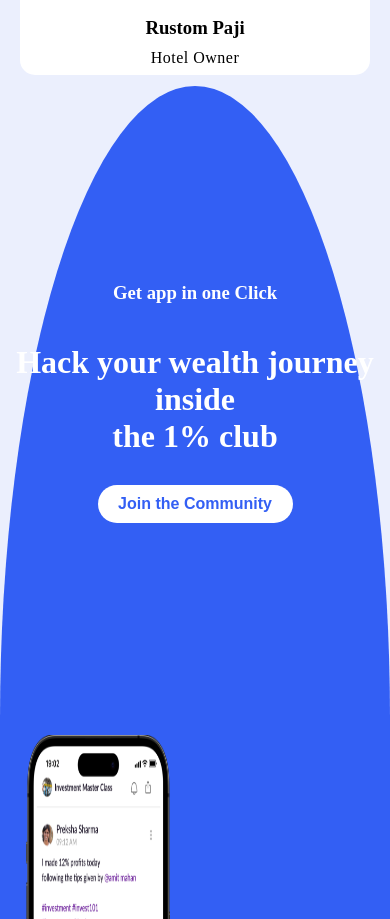
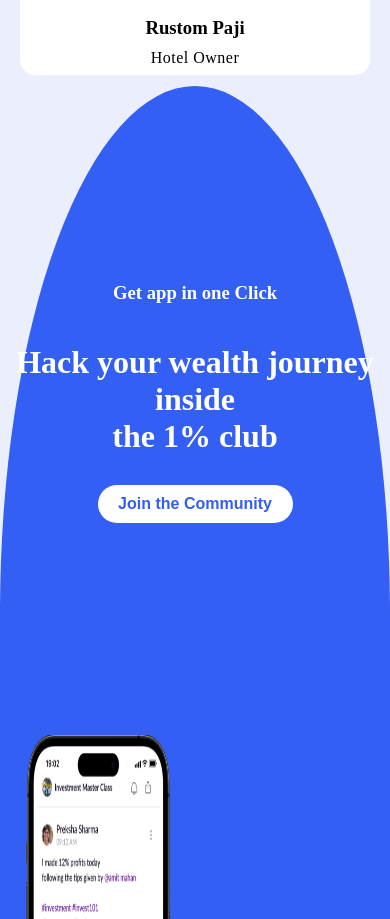
Before and after one commit to Kaushal12Shinde/Rigi-Assignment, a plain HTML site: page index.html in a window 390 px wide. Shown: the part 4223-5142 px from the top of the page. Drawn offline with Linux system fonts and the light colour scheme.

Commit message:
comments

```diff
--- a/style.css
+++ b/style.css
@@ -8,6 +8,7 @@
     padding: 0;
     box-sizing: border-box;
 }
+
 .flexUtil{
     display: flex;
     justify-content: center;
@@ -96,6 +97,8 @@
         }
     }
 
+/* -------About----- */
+
     .about{
         width: 100%;
         padding: 3% 5%;
@@ -161,6 +164,7 @@
         align-items: center;
         gap: 50px;
     }
+
         .sec > .secLeft{
             /* width: 50%; */
             width: 40%;
@@ -170,6 +174,7 @@
             justify-content: space-between;
             gap: 20px;
         }
+
         .sec > .secRight{
             max-width: 35%;
             border-radius: 15px;
@@ -182,6 +187,7 @@
             width: fit-content;
             object-fit: cover;
         }
+
         .secLeft>button{
             background-color: var(--primcol);
             width: 50%;
@@ -217,6 +223,7 @@
     }
 
 /* -------courses----- */
+
     .courses{
         background-color: var(--backDrop);
         padding: 3%;
@@ -317,6 +324,7 @@
             text-align: justify;
 
         }
+
         .testimg{
             width:60px;
             height: 60px;
@@ -394,6 +402,9 @@
         .source>img{
             margin-inline: 10px;
         }
+
+/* -----domDesign---- */
+
     .domImg{
         width: 100%;
         height:70vh;
@@ -432,10 +443,12 @@
         gap: 30px;
         z-index: 9;
     }
+
     .join>h3,h1{
         color: white;
         text-align: center;
     }
+
     .join> button{
         background-color: white;
         width: 50%;
@@ -447,7 +460,6 @@
         font-size: 1rem;
     }
 
-
     .content{
         position: absolute;
         top: 0;
@@ -456,3 +468,9 @@
         background-color: #335FF4;
         border-radius: 50% 50% 0 0/100% 100% 0 0;
     }
+
+    @media (max-width:700px){
+        .content{
+            border-radius: 60% 60% 0 0/ 100% 100% 0 0;
+        }
+    }
```
Also changed, not shown: index.html (+18 -0 lines). Lines whose indentation alone changed are shown as unchanged.
